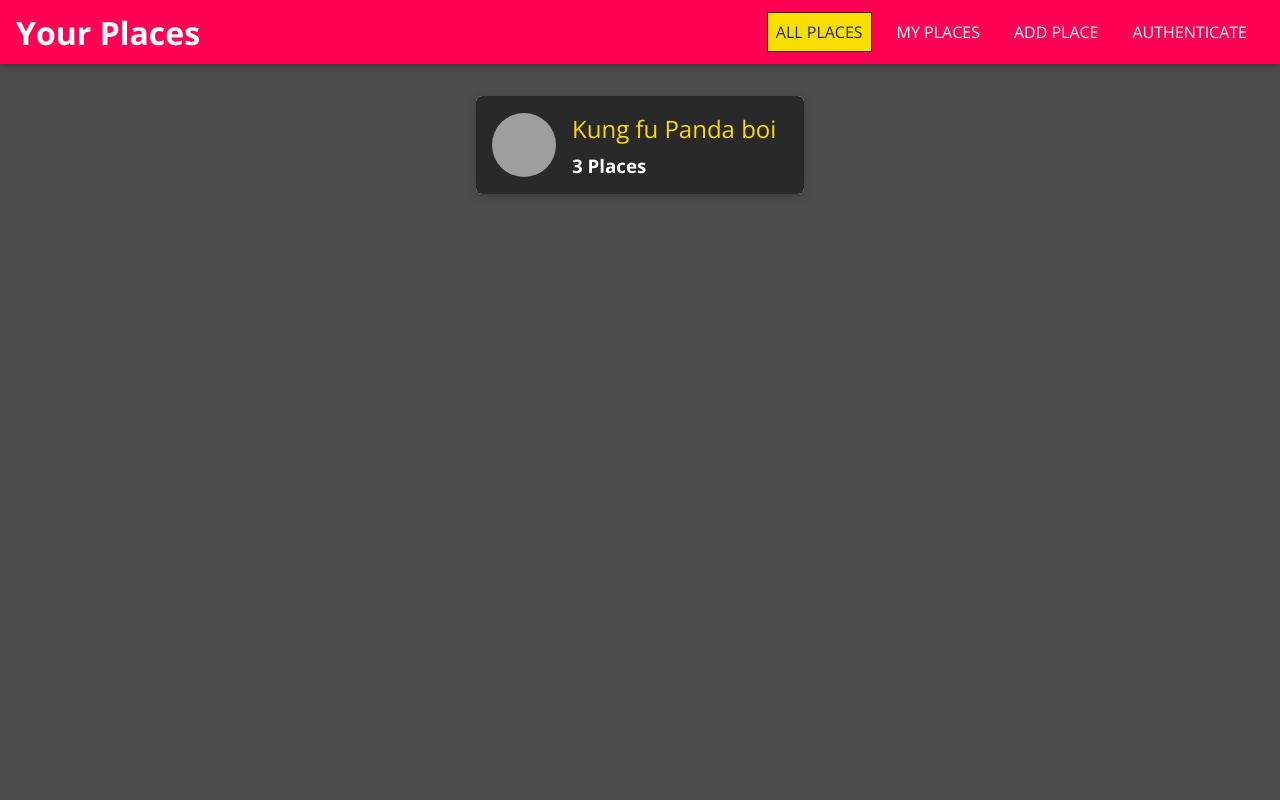
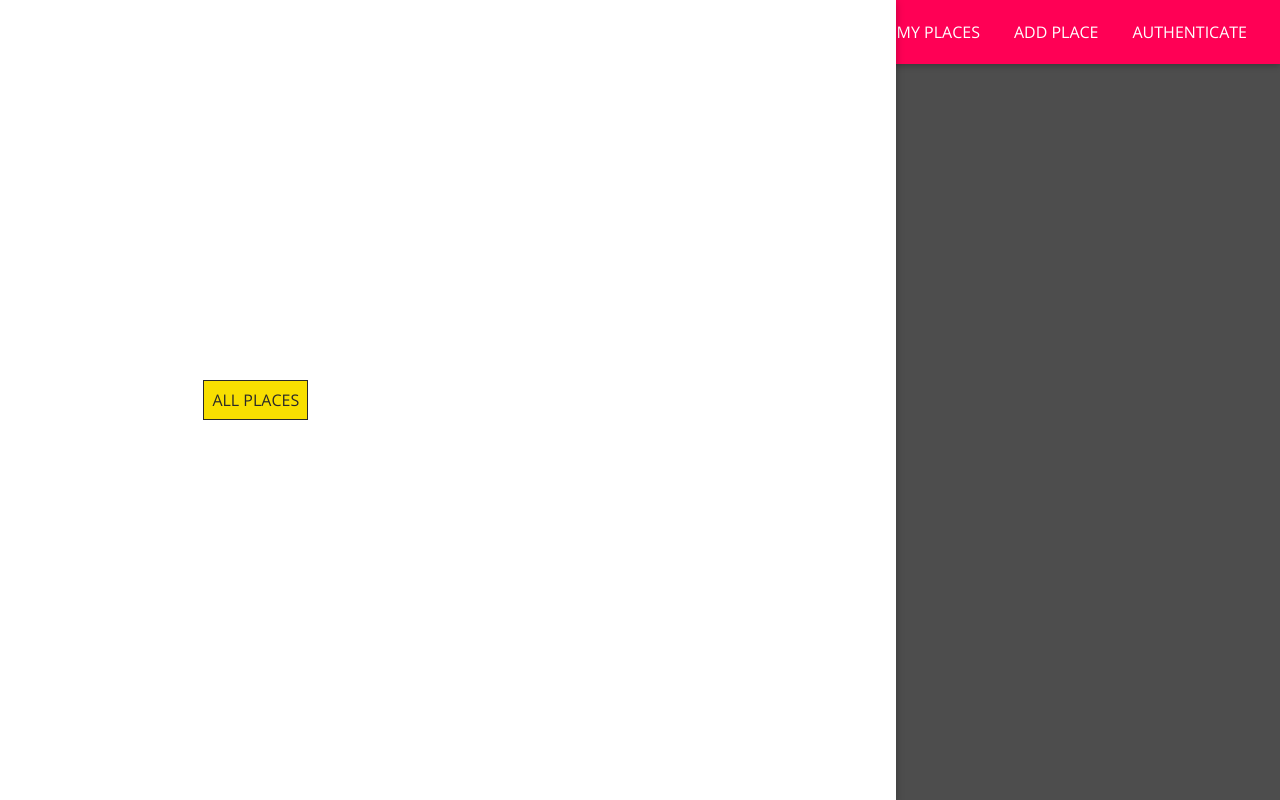
Before and after one commit to ramjirathore/pinnshare, a React (Create React App) app in the folder frontend/: page / in a window 1280 px wide. Built offline with nearby package versions, Linux system fonts and the light colour scheme; grey boxes are pictures that could not be loaded.

Commit message:
drawer setting up

```diff
--- a/frontend/src/shared/components/Navigation/MainNavigation.js
+++ b/frontend/src/shared/components/Navigation/MainNavigation.js
@@ -5,9 +5,17 @@
 import NavLinks from './NavLinks';
 
 import './MainNavigation.css';
+import SideDrawer from './SideDrawer';
 
 const MainNavigation = () => {
 	return (
+		<React.Fragment>
+			<SideDrawer>
+				<nav className='main-navigation__drawer-nav'>
+					<NavLinks />
+				</nav>
+			</SideDrawer>
+
 			<MainHeader>
 				<button className='main-navigation__menu-btn'>
 					<span />
@@ -21,6 +29,7 @@
 					<NavLinks />
 				</nav>
 			</MainHeader>
+		</React.Fragment>
 	);
 };
 
--- a/frontend/src/shared/components/Navigation/SideDrawer.css
+++ b/frontend/src/shared/components/Navigation/SideDrawer.css
@@ -0,0 +1,10 @@
+.side-drawer {
+	position: fixed;
+	left: 0;
+	top: 0;
+	z-index: 100;
+	height: 100vh;
+	width: 70%;
+	background: white;
+	box-shadow: 0 2px 8px rgba(0, 0, 0, 0.26);
+}
--- a/frontend/src/shared/components/Navigation/SideDrawer.js
+++ b/frontend/src/shared/components/Navigation/SideDrawer.js
@@ -0,0 +1,9 @@
+import React from 'react';
+
+import './SideDrawer.css';
+
+const SideDrawer = (props) => {
+	return <aside className='side-drawer'>{props.children}</aside>;
+};
+
+export default SideDrawer;
```
Lines whose indentation alone changed are shown as unchanged.
